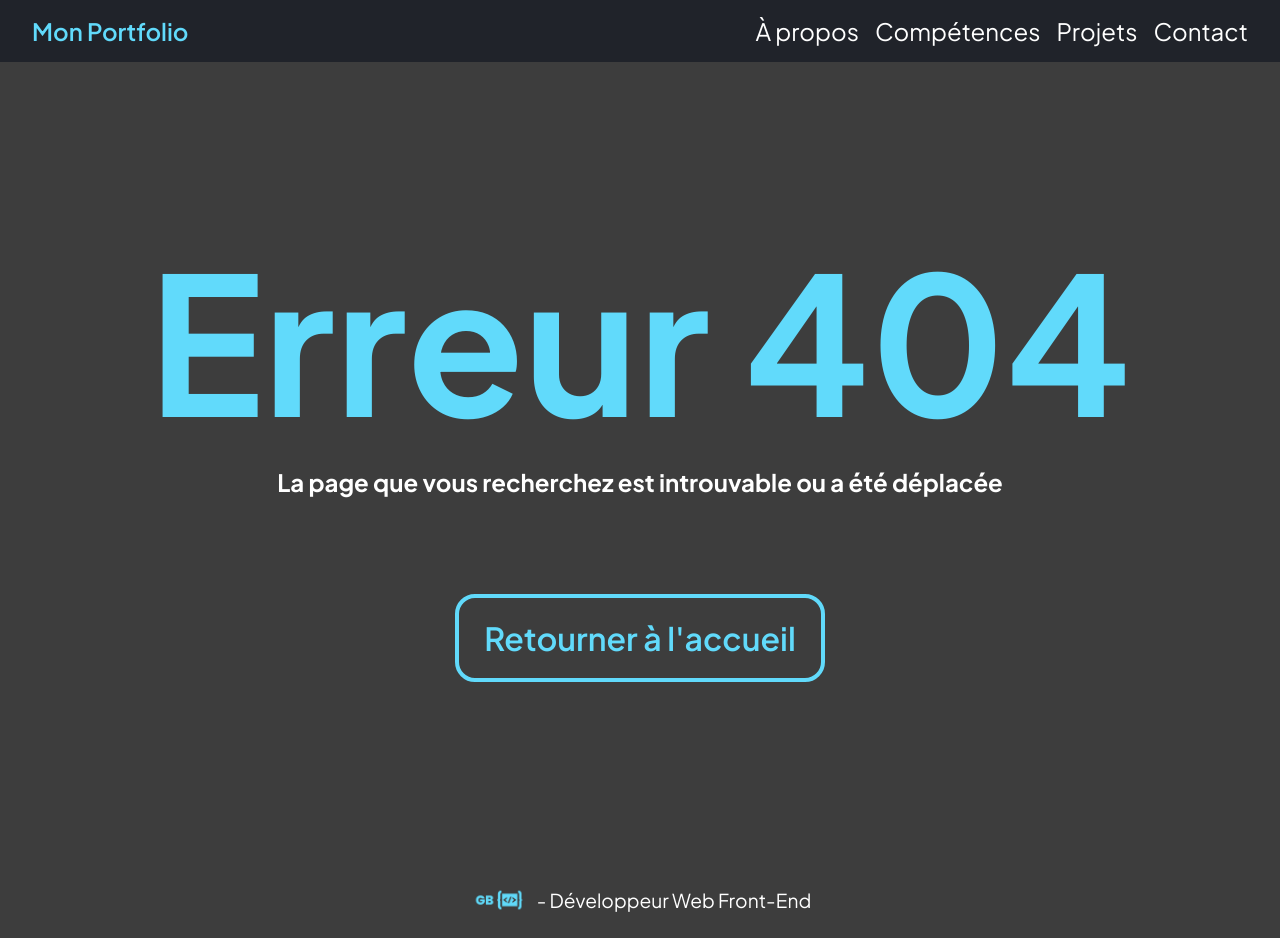
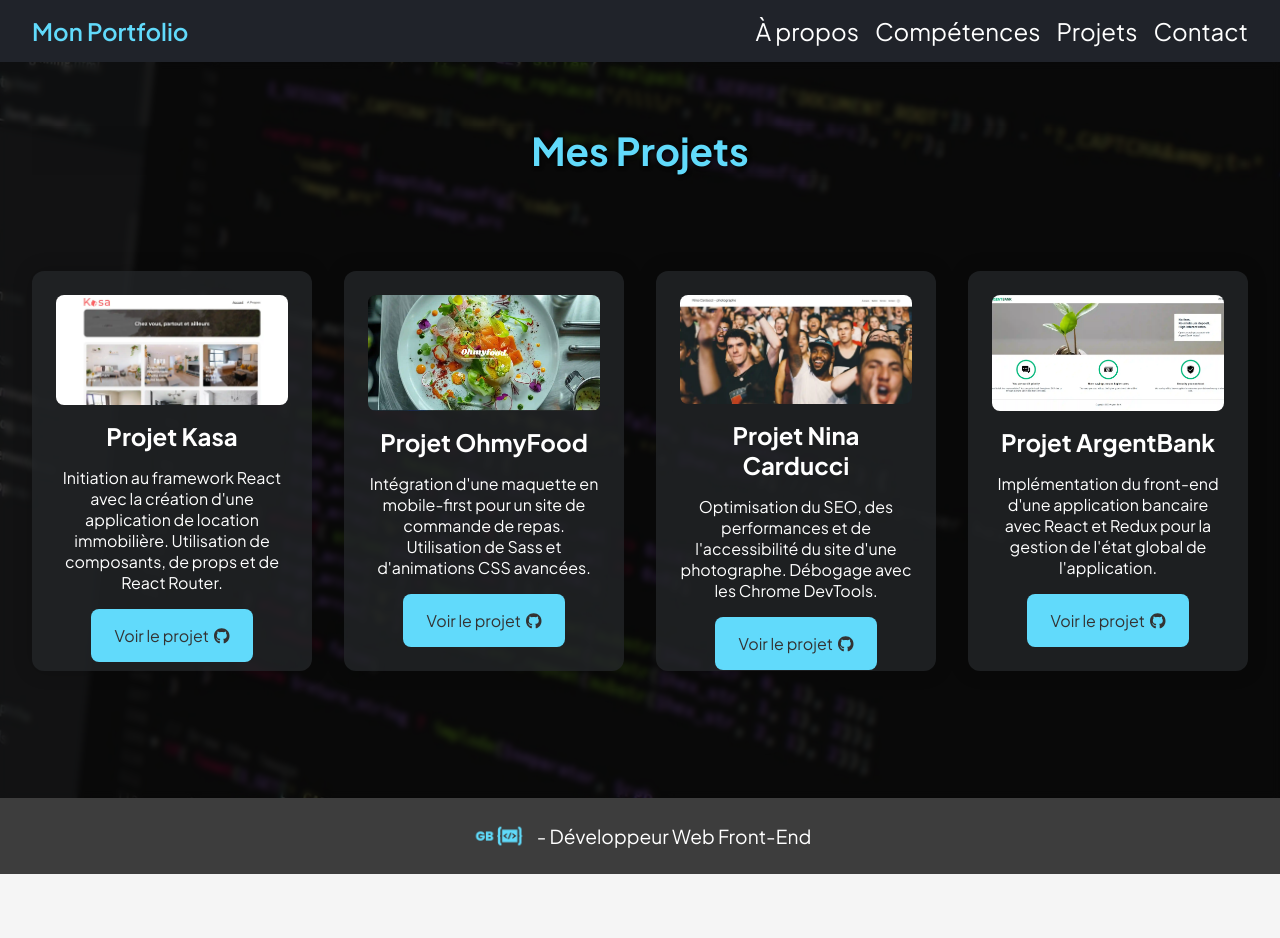
Before and after one commit to GuillaumeBourlier/Portfolio, a React (Vite) app: page /projects in a window 1280 px wide. Before the commit this address had no page. After the commit the page ends 874 px from the top, so only its background shows below. Built offline with nearby package versions, Linux system fonts and the light colour scheme.

Commit message:
Déploiement

```diff
--- a/src/App.jsx
+++ b/src/App.jsx
@@ -1,30 +1,58 @@
 import { BrowserRouter as Router, Routes, Route } from "react-router-dom";
+import { useState } from "react";
 import Navbar from "./components/NavBar/Navbar";
 import Footer from "./components/Footer/Footer";
 import Home from "./pages/HomePage/home";
 import Competencies from "./pages/CompetenciesPage/competencies";
 import ErrorPage from "./pages/ErrorPage/ErrorPage";
 import Contact from "./pages/ContactPage/contact";
+import Projects from "./pages/ProjectsPage/projects";
+import Loader from "./components/Loader/Loader"; // Assurez-vous que le chemin est correct
 
 function App() {
+  const [isLoading, setIsLoading] = useState(true);
+
+  const handleLoaderFinish = () => {
+    setIsLoading(false);
+  };
+
   return (
+    <>
+      {isLoading ? (
+        <Loader onFinish={handleLoaderFinish} />
+      ) : (
         <Router
           future={{
             v7_startTransition: true,
-        v7_relativeSplatPath: true
+            v7_relativeSplatPath: true,
           }}
         >
           <div className="app">
             <Navbar />
             <Routes>
               <Route path="/" element={<Home />} errorElement={<ErrorPage />} />
-          <Route path="/competencies" element={<Competencies />} errorElement={<ErrorPage />} />
-           <Route path="/contact" element={<Contact />} errorElement={<ErrorPage />} />
+              <Route
+                path="/competencies"
+                element={<Competencies />}
+                errorElement={<ErrorPage />}
+              />
+              <Route
+                path="/projects"
+                element={<Projects />}
+                errorElement={<ErrorPage />}
+              />
+              <Route
+                path="/contact"
+                element={<Contact />}
+                errorElement={<ErrorPage />}
+              />
               <Route path="*" element={<ErrorPage />} />
             </Routes>
             <Footer />
           </div>
         </Router>
+      )}
+    </>
   );
 }
 
--- /dev/null
+++ b/src/components/Loader/Loader.jsx
@@ -0,0 +1,26 @@
+import React, { useEffect, useState } from "react";
+import loaderImage from "../../assets/logo.webp";
+
+const Loader = ({ onFinish }) => {
+  const [fadeOut, setFadeOut] = useState(false);
+
+  useEffect(() => {
+    const timer = setTimeout(() => {
+      setFadeOut(true);
+      setTimeout(() => onFinish(), 800);
+    }, 2500);
+
+    return () => clearTimeout(timer);
+  }, [onFinish]);
+
+  return (
+    <div className={`loader-container ${fadeOut ? "fade-out" : ""}`}>
+      <div className="loader-logo">
+        <img src={loaderImage} alt="Loader" />
+        <div className="portfolio-text">portfolio</div>
+      </div>
+    </div>
+  );
+};
+
+export default Loader;
--- a/src/components/Projects/ProjectCard.jsx
+++ b/src/components/Projects/ProjectCard.jsx
@@ -0,0 +1,33 @@
+import React from "react";
+import PropTypes from "prop-types";
+import { FontAwesomeIcon } from "@fortawesome/react-fontawesome";
+import { faGithub } from "@fortawesome/free-brands-svg-icons";
+
+const ProjectCard = ({ title, description, link, image }) => {
+  return (
+    <div className="project-card" role="article">
+      <img
+        className="project-image"
+        src={image}
+        alt={`Aperçu du projet ${title}`}
+      />
+      <h3>{title}</h3>
+      <p>{description}</p>
+      <div className="project-links">
+        <a href={link} target="_blank" rel="noopener noreferrer">
+          Voir le projet
+          <FontAwesomeIcon icon={faGithub} />
+        </a>
+      </div>
+    </div>
+  );
+};
+
+ProjectCard.propTypes = {
+  title: PropTypes.string.isRequired,
+  description: PropTypes.string.isRequired,
+  link: PropTypes.string.isRequired,
+  image: PropTypes.string.isRequired,
+};
+
+export default ProjectCard;
--- a/src/pages/CompetenciesPage/competencies.jsx
+++ b/src/pages/CompetenciesPage/competencies.jsx
@@ -16,19 +16,20 @@ const techs = [
   { label: "Redux", icon: reduxLogo, type: "webp" },
 ];
 
-const upcomingSkills = ["Next.js",];
+const upcomingSkills = ["Next.js"];
 
 const Competencies = () => {
   return (
     <section id="competencies" className="competencies">
       <h2>Mes Compétences</h2>
       <p className="competencies-intro">
-        Voici un aperçu des technologies que j’utilise dans mes projets
+        Voici un aperçu des technologies que j’utilise dans mes projets :
       </p>
 
+      {/* Liste des technologies */}
       <ul className="tech-list">
         {techs.map((tech) => (
-          <li key={tech.label} className="tech-item">
+          <li key={tech.label} className="tech-item" aria-label={tech.label}>
             {tech.type === "fontawesome" ? (
               <FontAwesomeIcon
                 icon={tech.icon}
@@ -37,13 +38,19 @@ const Competencies = () => {
                 aria-hidden="true"
               />
             ) : (
-              <img src={tech.icon} alt="" className="svg-icon" />
+              <img
+                src={tech.icon}
+                alt={tech.label}
+                className="svg-icon"
+                loading="lazy"
+              />
             )}
             <span>{tech.label}</span>
           </li>
         ))}
       </ul>
 
+      {/* Technologies à venir */}
       <div className="coming-soon">
         <h3>À venir</h3>
         <p>Je vais prochainement apprendre ces nouvelles technologies :</p>
--- a/src/pages/HomePage/home.jsx
+++ b/src/pages/HomePage/home.jsx
@@ -13,24 +13,27 @@ const Home = () => {
       title: "Formation Développeur Front-End",
       company: "Openclassrooms",
       period: "2025",
-      description: "Développement d'interfaces utilisateur réactives et accessibles avec React. Collaboration avec les équipes back-end pour l'intégration d'APIs.",
-      technologies: ["HTML","CSS","React", "Javascripts", "API", "Github"]
+      description:
+        "Développement d'interfaces utilisateur réactives et accessibles avec React. Collaboration avec les équipes back-end pour l'intégration d'APIs.",
+      technologies: ["HTML", "CSS", "React", "Javascripts", "API", "Github"],
     },
     {
       id: 2,
       title: "Auditeur Qualité Hygiène et Environnemental",
       company: "Convergence",
       period: "2019 - 2024",
-      description: "Assurance qualité avec focus sur l'expérience utilisateur. Mise en place de procédures de contrôle et d'amélioration continue.",
-      technologies: ["Qualité", "Process", "Optimisation"]
+      description:
+        "Assurance qualité avec focus sur l'expérience utilisateur. Mise en place de procédures de contrôle et d'amélioration continue.",
+      technologies: ["Qualité", "Process", "Optimisation"],
     },
     {
       id: 3,
       title: "Chef De Cuisine",
       company: "Elior",
       period: "2017 - 2019",
-      description: "Responsable de la production culinaire et du bon fonctionnement de la cuisine pour un établissement de 1200 couverts.",
-      technologies: ["Qualité Culinaire", "Process", "Management"]
+      description:
+        "Responsable de la production culinaire et du bon fonctionnement de la cuisine pour un établissement de 1200 couverts.",
+      technologies: ["Qualité Culinaire", "Process", "Management"],
     },
   ];
 
@@ -40,25 +43,30 @@ const Home = () => {
       title: "Développeur d'application - React.JS (Formation en cours)",
       institution: "OpenClassrooms",
       year: "2025",
-      description: "Formation intensive en développement front-end avec spécialisation React."
+      description:
+        "Formation intensive en développement front-end avec spécialisation React.",
     },
     {
-
       id: 2,
-      title: "BAC Profesionnel - Hôtellerie Restauration",
+      title: "BAC Professionnel - Hôtellerie Restauration",
       institution: "Santos Dumont",
       year: "2006",
-      description: "Formation pratique en cuisine, gestion des stocks, hygiène alimentaire, organisation de service en restauration collective et commerciale."
+      description:
+        "Formation pratique en cuisine, gestion des stocks, hygiène alimentaire, organisation de service en restauration collective et commerciale.",
     },
-        {
-
+    {
       id: 3,
-      title: "Brevet d'Étude profesionnel - Hôtellerie Restauration",
+      title: "Brevet d'Étude Profesionnel - Hôtellerie Restauration",
       institution: "Santos Dumont",
       year: "2004",
-      description: "Formation pratique en cuisine, gestion des stocks, hygiène alimentaire, organisation de service en restauration collective et commerciale."
-    }
+      description:
+        "Formation pratique en cuisine, gestion des stocks, hygiène alimentaire, organisation de service en restauration collective et commerciale.",
+    },
   ];
+
+  const scrollToExperience = () => {
+    document.querySelector(".bottom-section").scrollIntoView({ behavior: "smooth" });
+  };
 
   return (
     <main>
@@ -100,6 +108,7 @@ const Home = () => {
             </div>
           </div>
 
+          {/* À propos */}
           <div className="about">
             <h2>À propos de moi</h2>
             <p>
@@ -111,9 +120,15 @@ const Home = () => {
               approche orientée solution me permettent de transformer des idées
               complexes en applications fluides et engageantes.
             </p>
+
+            {/* Flèche animée */}
+            <div className="scroll-indicator" onClick={scrollToExperience}>
+              ⬇ Scroll pour voir plus
+            </div>
           </div>
-        </div>
+        </div> {/* ✅ fermeture correcte de .top-section */}
 
+        {/* Expériences et Diplômes */}
         <div className="bottom-section">
           <div className="experience-section">
             <h2>Expérience Professionnelle</h2>
--- a/src/pages/ProjectsPage/projects.jsx
+++ b/src/pages/ProjectsPage/projects.jsx
@@ -0,0 +1,55 @@
+import ProjectCard from "../../components/Projects/ProjectCard";
+import kasaImage from "../../assets/kasa.webp";
+import ohmyfoodImage from "../../assets/ohmyfood.webp";
+import ninaCarducciImage from "../../assets/nina.webp";
+import argentbankImage from "../../assets/argentbank.webp";
+
+const projects = [
+  {
+    id: 1,
+    title: "Projet Kasa",
+    description:
+      "Initiation au framework React avec la création d'une application de location immobilière. Utilisation de composants, de props et de React Router.",
+    link: "https://github.com/GuillaumeBourlier/kasa",
+    image: kasaImage,
+  },
+  {
+    id: 2,
+    title: "Projet OhmyFood",
+    description:
+      "Intégration d'une maquette en mobile-first pour un site de commande de repas. Utilisation de Sass et d'animations CSS avancées.",
+    link: "https://github.com/GuillaumeBourlier/Ohmyfood",
+    image: ohmyfoodImage,
+  },
+  {
+    id: 3,
+    title: "Projet Nina Carducci",
+    description:
+      "Optimisation du SEO, des performances et de l'accessibilité du site d'une photographe. Débogage avec les Chrome DevTools.",
+    link: "https://github.com/GuillaumeBourlier/Nina-Carducci",
+    image: ninaCarducciImage,
+  },
+  {
+    id: 4,
+    title: "Projet ArgentBank",
+    description:
+      "Implémentation du front-end d'une application bancaire avec React et Redux pour la gestion de l'état global de l'application.",
+    link: "https://github.com/GuillaumeBourlier/ArgentBank-Backend",
+    image: argentbankImage,
+  },
+];
+
+const Projects = () => {
+  return (
+    <section className="projects-container" id="projects">
+      <h2>Mes Projets</h2>
+      <div className="projects-grid">
+        {projects.map(({ id, ...rest }) => (
+          <ProjectCard key={id} {...rest} />
+        ))}
+      </div>
+    </section>
+  );
+};
+
+export default Projects;
--- /dev/null
+++ b/src/styles/components/loader.scss
@@ -0,0 +1,61 @@
+@use "../layout/variables" as *;
+@use "../layout/mixins" as *;
+
+.loader-container {
+  @include background-overlay($blur: true);
+  position: fixed;
+  inset: 0;
+  display: flex;
+  justify-content: center;
+  align-items: center;
+  z-index: 9999;
+  transition: opacity 0.8s ease;
+  overflow: hidden;
+
+  &.fade-out {
+    opacity: 0;
+    pointer-events: none;
+  }
+
+  .loader-logo {
+    display: flex;
+    align-items: center;
+    justify-content: center;
+    gap: 20px;
+
+    img {
+      width: 200px;
+      height: auto;
+      position: relative;
+      z-index: 2;
+      animation: float 3s ease-in-out infinite;
+    }
+
+    .portfolio-text {
+      color: $text-color;
+      font-size: 3rem;
+      animation: fadeIn 2s ease-in-out forwards;
+      opacity: 0;
+    }
+  }
+}
+
+@keyframes float {
+  0%, 100% {
+    transform: translateY(0) rotate(0deg);
+  }
+  50% {
+    transform: translateY(-10px) rotate(5deg);
+  }
+}
+
+@keyframes fadeIn {
+  from {
+    opacity: 0;
+    transform: translateX(20px);
+  }
+  to {
+    opacity: 1;
+    transform: translateX(0);
+  }
+}
--- a/src/styles/index.scss
+++ b/src/styles/index.scss
@@ -6,6 +6,8 @@
 @use "./pages/contact";
 @use "./components/modal";
 @use "./components/cards";
+@use "./pages/projects.scss";
+@use "./components/loader.scss";
 
 * {
   margin: 0;
--- a/src/styles/pages/home.scss
+++ b/src/styles/pages/home.scss
@@ -233,6 +233,31 @@
     }
   }
 
+
+.scroll-indicator {
+  text-align: center;
+  color: $primary-color;
+  font-size: 1.5rem;
+  margin-top: 60px;
+  cursor: pointer;
+  animation: bounce 1.5s infinite;
+}
+
+
+@keyframes bounce {
+  0%, 25%, 50%, 80%, 100% {
+    transform: translateY(0);
+  }
+  40% {
+    transform: translateY(-8px);
+  }
+  60% {
+    transform: translateY(-4px);
+  }
+}
+
+
+
   @include respond-to(md) {
     padding: $spacing-md $spacing-sm;
 
--- a/src/styles/pages/projects.scss
+++ b/src/styles/pages/projects.scss
@@ -0,0 +1,113 @@
+@use "../layout/variables" as *;
+@use "../layout/mixins" as *;
+
+.projects-container {
+  @include background-overlay(true);
+  padding: $spacing-lg $spacing-sm;
+  text-align: center;
+  min-height: 92vh;
+  position: relative;
+  z-index: 0;
+
+  h2 {
+    font-size: $font-size-xl;
+    margin-bottom: $spacing-xl;
+    color: $primary-color;
+    text-shadow: $shadow-text;
+    background-color: $background-light;
+  }
+
+  .projects-grid {
+    display: grid;
+    grid-template-columns: repeat(auto-fit, minmax(280px, 1fr));
+    gap: $spacing-sm;
+    padding: 0;
+
+    &:hover > .project-card:not(:hover) {
+      opacity: 0.3;
+    }
+  }
+
+  .project-card {
+    @include card-style($background-tech);
+    padding: $spacing-xs;
+    border-radius: $border-radius-md;
+    transition: transform 0.5s ease, box-shadow 0.5s ease, opacity 0.5s ease;
+    display: flex;
+    flex-direction: column;
+    height: 400px;
+    cursor: pointer;
+
+    &:hover {
+      transform: scale(1.1);
+      box-shadow: $shadow-hover-card;
+    }
+
+    .project-image {
+      width: 100%;
+      height: 140px;
+      object-fit: cover;
+      border-radius: $border-radius-xs;
+      margin-bottom: $spacing-xxs;
+    }
+
+    h3 {
+      font-size: $font-size-sm;
+      margin-bottom: $spacing-xxs;
+      text-align: center;
+      color: $text-color;
+    }
+
+    p {
+      font-size: $font-size-xxs;
+      color: $text-color;
+      margin-bottom: $spacing-xxs;
+      text-align: center;
+      flex-grow: 1;
+      display: flex;
+      align-items: center;
+      justify-content: center;
+    }
+
+    .project-links {
+      display: flex;
+      justify-content: center;
+      margin-top: auto;
+
+      a {
+        @include button-style;
+        padding: $spacing-xxs $spacing-xs;
+        border-radius: $border-radius-xs;
+        font-weight: 500;
+        text-decoration: none;
+
+        &:hover {
+          background-color: $primary-hover-color;
+        }
+
+        svg {
+          margin-left: 5px;
+        }
+      }
+    }
+  }
+
+  @include respond-to(lg) {
+    h2 {
+      font-size: $font-size-lg;
+    }
+  }
+
+  @include respond-to(md) {
+    padding: $spacing-md $spacing-xxs;
+
+    h2 {
+      font-size: $font-size-md;
+      margin-bottom: $spacing-lg;
+    }
+
+    .projects-grid {
+      grid-template-columns: 1fr;
+    }
+  }
+}
```
Lines whose indentation alone changed are shown as unchanged.
